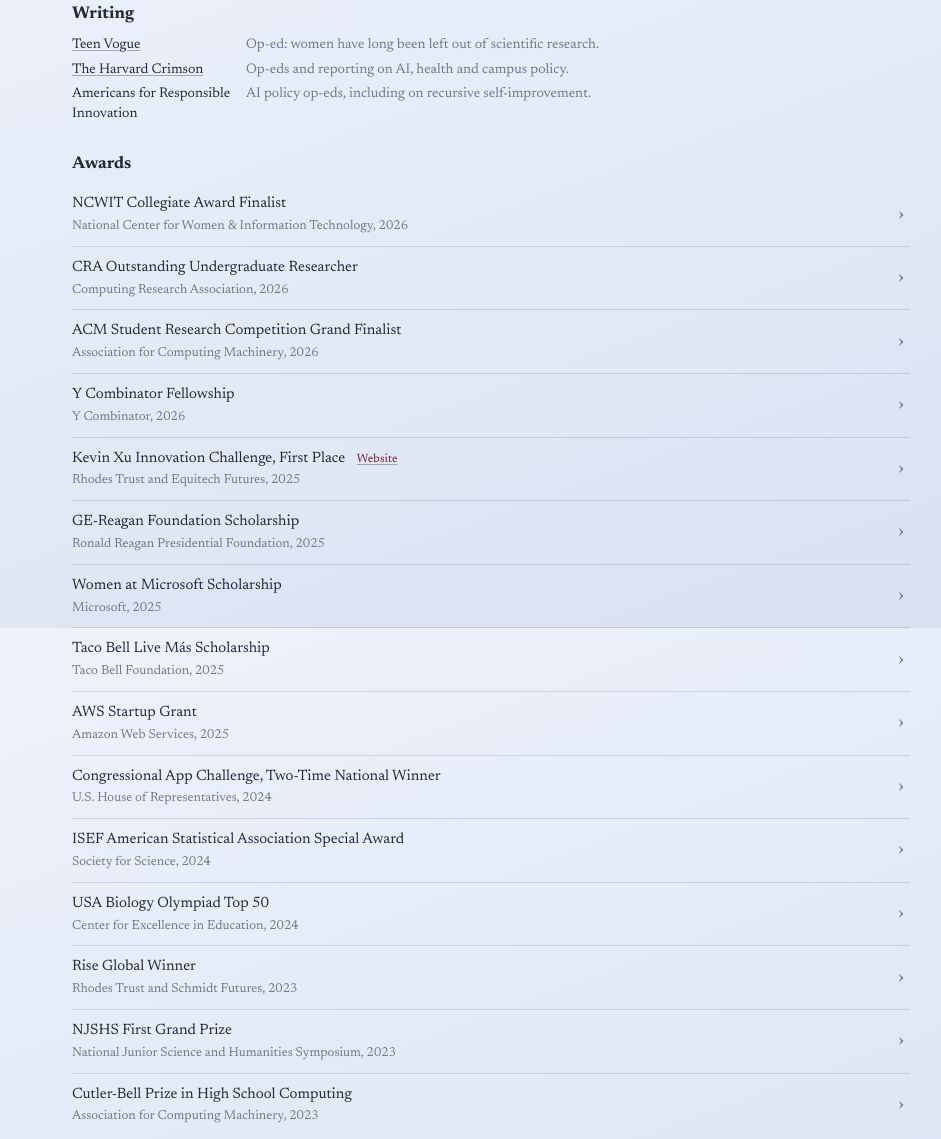
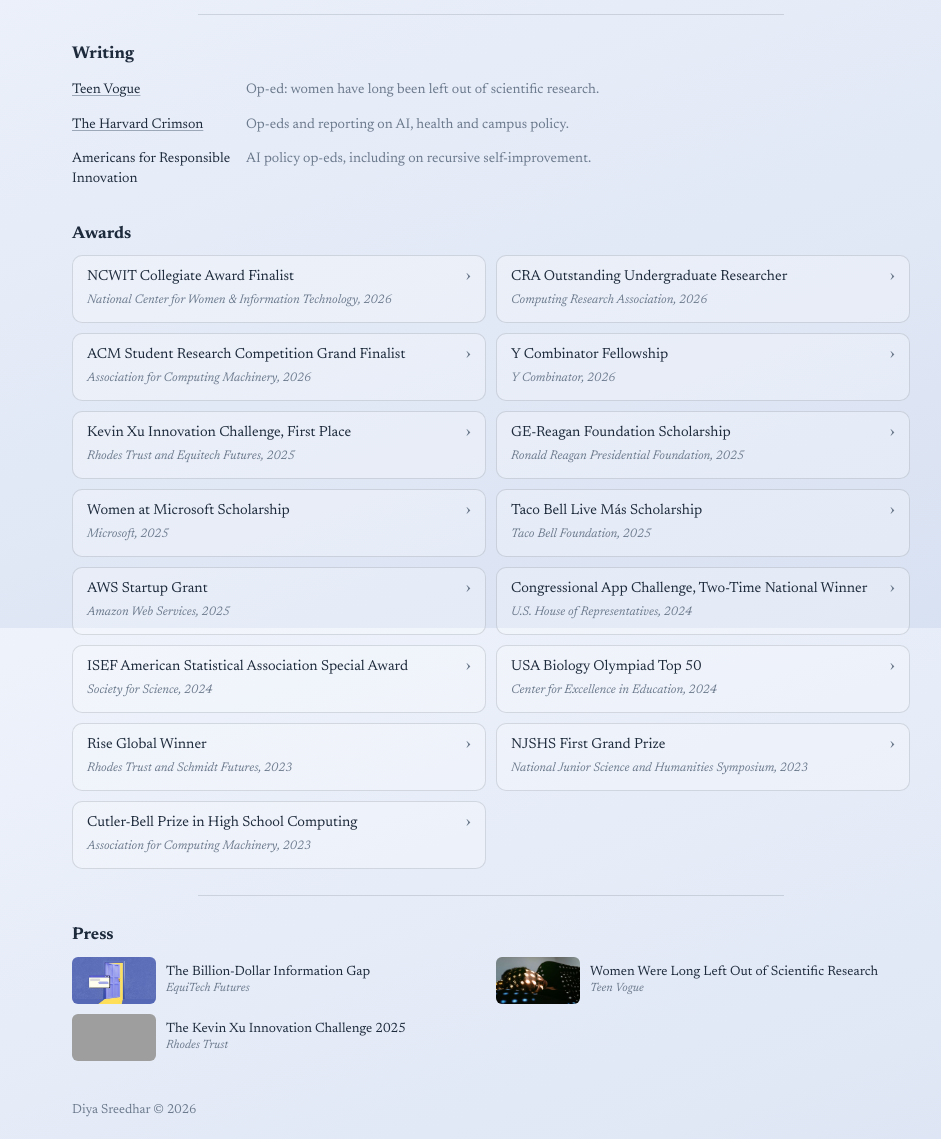
Before and after one commit to ds9-code/diyasreedhar, a plain HTML site: page index.html in a window 1280 px wide. Shown: the part 972-2111 px from the top of the page, without its empty margins (266-1207 px from the left). Drawn offline with Linux system fonts and the light colour scheme; grey boxes are pictures that could not be loaded.

Commit message:
Award cards, Previously spacing, swap research cards 2 and 3
Co-Authored-By: Claude Opus 5.5 <noreply@anthropic.com>

```diff
--- a/assets/css/site.css
+++ b/assets/css/site.css
@@ -126,7 +126,7 @@ a:hover { color: var(--accent); text-decoration-color: currentColor; }
   display: grid;
   grid-template-columns: 160px 1fr;
   gap: 14px;
-  padding: 2px 0;
+  padding: 7px 0;
   font-size: 14px;
 }
 .rows .label { color: var(--ink); }
--- a/index.html
+++ b/index.html
@@ -13,7 +13,7 @@
       href="https://fonts.googleapis.com/css2?family=Newsreader:ital,opsz,wght@0,6..72,400;0,6..72,500;0,6..72,700;1,6..72,400&display=swap"
       rel="stylesheet"
     />
-    <link rel="stylesheet" href="assets/css/site.css?v=2" />
+    <link rel="stylesheet" href="assets/css/site.css?v=3" />
   </head>
   <body>
     <nav class="nav" aria-label="Sections">
@@ -96,24 +96,24 @@
             <li>
               <details class="card">
                 <summary>
+                  <span class="card-title">Anytime-Valid Two-Sample Testing over Kernel Families</span>
+                  <span class="card-meta">ICML 2026 Hypothesis Testing Workshop</span>
+                </summary>
+                <div class="card-body">
+                  <p>The test monitors streams of model outputs and does not need a sample size fixed in advance. It caught the 88% vs. 49% accuracy gap between Claude Sonnet 4.6 and Haiku 4.5 in 22 samples.</p>
+                  <p class="card-links"><a href="projects/betting-kernels.html">Full write-up</a></p>
+                </div>
+              </details>
+            </li>
+            <li>
+              <details class="card">
+                <summary>
                   <span class="card-title">Biosecurity Evaluation of OpenAI's GPT-Rosalind</span>
                   <span class="card-meta">National Institute of Standards and Technology · 2026</span>
                 </summary>
                 <div class="card-body">
                   <p>On the bio team at the U.S. Center for AI Standards and Innovation, I worked on CAISI's unclassified pre-release evaluation of GPT-Rosalind. I built the harness that runs the benchmarks and designed task sets that test dual-use biology questions.</p>
                   <p class="card-links"><a href="projects/caisi.html">Full write-up</a></p>
-                </div>
-              </details>
-            </li>
-            <li>
-              <details class="card">
-                <summary>
-                  <span class="card-title">Anytime-Valid Two-Sample Testing over Kernel Families</span>
-                  <span class="card-meta">ICML 2026 Hypothesis Testing Workshop</span>
-                </summary>
-                <div class="card-body">
-                  <p>The test monitors streams of model outputs and does not need a sample size fixed in advance. It caught the 88% vs. 49% accuracy gap between Claude Sonnet 4.6 and Haiku 4.5 in 22 samples.</p>
-                  <p class="card-links"><a href="projects/betting-kernels.html">Full write-up</a></p>
                 </div>
               </details>
             </li>
@@ -225,95 +225,171 @@
 
         <section class="section" id="awards">
           <h2>Awards</h2>
-          <ul class="awards">
+          <ul class="cards">
             <li>
-              <details class="award">
-                <summary><span class="award-name">NCWIT Collegiate Award Finalist</span><span class="award-org">National Center for Women &amp; Information Technology, 2026</span></summary>
+              <details class="card">
+                <summary>
+                  <span class="card-title">NCWIT Collegiate Award Finalist</span>
+                  <span class="card-meta">National Center for Women &amp; Information Technology, 2026</span>
+                </summary>
+                <div class="card-body">
                   <p>One of 63 finalists from 47 institutions nationwide.</p>
+                </div>
               </details>
             </li>
             <li>
-              <details class="award">
-                <summary><span class="award-name">CRA Outstanding Undergraduate Researcher</span><span class="award-org">Computing Research Association, 2026</span></summary>
+              <details class="card">
+                <summary>
+                  <span class="card-title">CRA Outstanding Undergraduate Researcher</span>
+                  <span class="card-meta">Computing Research Association, 2026</span>
+                </summary>
+                <div class="card-body">
                   <p>Selected from thousands of applications across North America.</p>
+                </div>
               </details>
             </li>
             <li>
-              <details class="award">
-                <summary><span class="award-name">ACM Student Research Competition Grand Finalist</span><span class="award-org">Association for Computing Machinery, 2026</span></summary>
+              <details class="card">
+                <summary>
+                  <span class="card-title">ACM Student Research Competition Grand Finalist</span>
+                  <span class="card-meta">Association for Computing Machinery, 2026</span>
+                </summary>
+                <div class="card-body">
                   <p>One of 3 undergraduate Grand Finalists, chosen from the first-place winners of every ACM Student Research Competition. Grand Finalists receive $500, $300 or $200 by place.</p>
+                </div>
               </details>
             </li>
             <li>
-              <details class="award">
-                <summary><span class="award-name">Y Combinator Fellowship</span><span class="award-org">Y Combinator, 2026</span></summary>
+              <details class="card">
+                <summary>
+                  <span class="card-title">Y Combinator Fellowship</span>
+                  <span class="card-meta">Y Combinator, 2026</span>
+                </summary>
+                <div class="card-body">
                   <p>$90,000 in compute and research credits for LLM inference-time optimization research. Inaugural YC Fellows cohort.</p>
+                </div>
               </details>
             </li>
             <li>
-              <details class="award">
-                <summary><span class="award-name">Kevin Xu Innovation Challenge, First Place</span> <a class="award-link" href="https://www.rhodeshouse.ox.ac.uk/unlikeminded/the-kevin-xu-innovation-challenge-2025/" target="_blank" rel="noopener noreferrer">Website</a><span class="award-org">Rhodes Trust and Equitech Futures, 2025</span></summary>
+              <details class="card">
+                <summary>
+                  <span class="card-title">Kevin Xu Innovation Challenge, First Place</span>
+                  <span class="card-meta">Rhodes Trust and Equitech Futures, 2025</span>
+                </summary>
+                <div class="card-body">
                   <p>$15,000 (£10,000) prize for OpenDoor. First place out of 6 finalists and 12 semifinalist teams at the Rhodes Forum on Technology &amp; Society in Oxford. Youngest winner in the challenge's history.</p>
+                  <p class="card-links"><a href="https://www.rhodeshouse.ox.ac.uk/unlikeminded/the-kevin-xu-innovation-challenge-2025/" target="_blank" rel="noopener noreferrer">Website</a></p>
+                </div>
               </details>
             </li>
             <li>
-              <details class="award">
-                <summary><span class="award-name">GE-Reagan Foundation Scholarship</span><span class="award-org">Ronald Reagan Presidential Foundation, 2025</span></summary>
+              <details class="card">
+                <summary>
+                  <span class="card-title">GE-Reagan Foundation Scholarship</span>
+                  <span class="card-meta">Ronald Reagan Presidential Foundation, 2025</span>
+                </summary>
+                <div class="card-body">
                   <p>$40,000 scholarship, paid as $10,000 a year for four years. One of 10 scholars selected from about 16,000 applicants.</p>
+                </div>
               </details>
             </li>
             <li>
-              <details class="award">
-                <summary><span class="award-name">Women at Microsoft Scholarship</span><span class="award-org">Microsoft, 2025</span></summary>
+              <details class="card">
+                <summary>
+                  <span class="card-title">Women at Microsoft Scholarship</span>
+                  <span class="card-meta">Microsoft, 2025</span>
+                </summary>
+                <div class="card-body">
                   <p>$20,000 scholarship for women studying computing.</p>
+                </div>
               </details>
             </li>
             <li>
-              <details class="award">
-                <summary><span class="award-name">Taco Bell Live Más Scholarship</span><span class="award-org">Taco Bell Foundation, 2025</span></summary>
+              <details class="card">
+                <summary>
+                  <span class="card-title">Taco Bell Live Más Scholarship</span>
+                  <span class="card-meta">Taco Bell Foundation, 2025</span>
+                </summary>
+                <div class="card-body">
                   <p>$25,000 scholarship. Nearly 1,000 students received Live Más scholarships in 2025.</p>
+                </div>
               </details>
             </li>
             <li>
-              <details class="award">
-                <summary><span class="award-name">AWS Startup Grant</span><span class="award-org">Amazon Web Services, 2025</span></summary>
+              <details class="card">
+                <summary>
+                  <span class="card-title">AWS Startup Grant</span>
+                  <span class="card-meta">Amazon Web Services, 2025</span>
+                </summary>
+                <div class="card-body">
                   <p>$50,000 in compute and research credits for OpenDoor.</p>
+                </div>
               </details>
             </li>
             <li>
-              <details class="award">
-                <summary><span class="award-name">Congressional App Challenge, Two-Time National Winner</span><span class="award-org">U.S. House of Representatives, 2024</span></summary>
+              <details class="card">
+                <summary>
+                  <span class="card-title">Congressional App Challenge, Two-Time National Winner</span>
+                  <span class="card-meta">U.S. House of Representatives, 2024</span>
+                </summary>
+                <div class="card-body">
                   <p>In 2023, 11,334 students submitted 3,645 apps to the challenge.</p>
+                </div>
               </details>
             </li>
             <li>
-              <details class="award">
-                <summary><span class="award-name">ISEF American Statistical Association Special Award</span><span class="award-org">Society for Science, 2024</span></summary>
+              <details class="card">
+                <summary>
+                  <span class="card-title">ISEF American Statistical Association Special Award</span>
+                  <span class="card-meta">Society for Science, 2024</span>
+                </summary>
+                <div class="card-body">
                   <p>Special award at ISEF 2024, where nearly 2,000 finalists from about 70 countries competed.</p>
+                </div>
               </details>
             </li>
             <li>
-              <details class="award">
-                <summary><span class="award-name">USA Biology Olympiad Top 50</span><span class="award-org">Center for Excellence in Education, 2024</span></summary>
+              <details class="card">
+                <summary>
+                  <span class="card-title">USA Biology Olympiad Top 50</span>
+                  <span class="card-meta">Center for Excellence in Education, 2024</span>
+                </summary>
+                <div class="card-body">
                   <p>Top 50 students nationally.</p>
+                </div>
               </details>
             </li>
             <li>
-              <details class="award">
-                <summary><span class="award-name">Rise Global Winner</span><span class="award-org">Rhodes Trust and Schmidt Futures, 2023</span></summary>
+              <details class="card">
+                <summary>
+                  <span class="card-title">Rise Global Winner</span>
+                  <span class="card-meta">Rhodes Trust and Schmidt Futures, 2023</span>
+                </summary>
+                <div class="card-body">
                   <p>One of 100 winners from 80,000 applicants worldwide. Winners can receive a need-based four-year college scholarship and apply for project funding.</p>
+                </div>
               </details>
             </li>
             <li>
-              <details class="award">
-                <summary><span class="award-name">NJSHS First Grand Prize</span><span class="award-org">National Junior Science and Humanities Symposium, 2023</span></summary>
+              <details class="card">
+                <summary>
+                  <span class="card-title">NJSHS First Grand Prize</span>
+                  <span class="card-meta">National Junior Science and Humanities Symposium, 2023</span>
+                </summary>
+                <div class="card-body">
                   <p>$5,000 scholarship. First place in Computer Science and Math among 227 national competitors from 49 regional symposia.</p>
+                </div>
               </details>
             </li>
             <li>
-              <details class="award">
-                <summary><span class="award-name">Cutler-Bell Prize in High School Computing</span><span class="award-org">Association for Computing Machinery, 2023</span></summary>
+              <details class="card">
+                <summary>
+                  <span class="card-title">Cutler-Bell Prize in High School Computing</span>
+                  <span class="card-meta">Association for Computing Machinery, 2023</span>
+                </summary>
+                <div class="card-body">
                   <p>$10,000 prize. One of 4 winners nationally.</p>
+                </div>
               </details>
             </li>
           </ul>
```
Also changed, not shown: projects/aim-medical.html (+1 -1 lines), projects/aws-neurips.html (+1 -1 lines), projects/betting-kernels.html (+1 -1 lines), projects/caisi.html (+1 -1 lines), projects/fdgm.html (+1 -1 lines), projects/nasa-lspace.html (+1 -1 lines), projects/proton.html (+1 -1 lines). Lines whose indentation alone changed are shown as unchanged.
